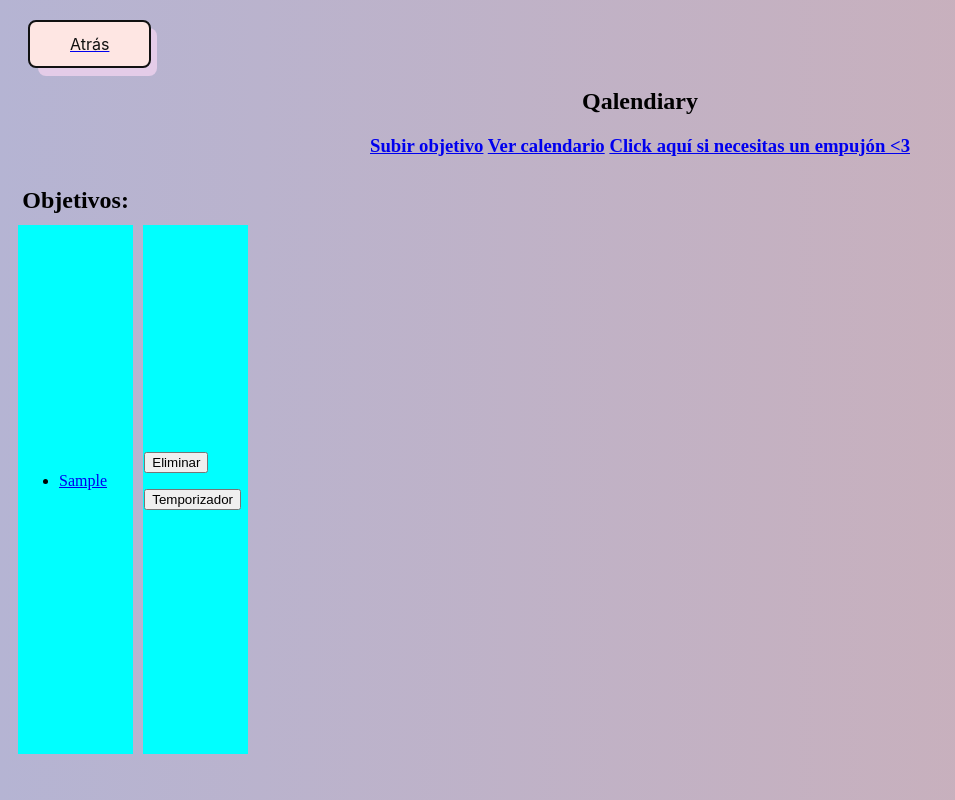
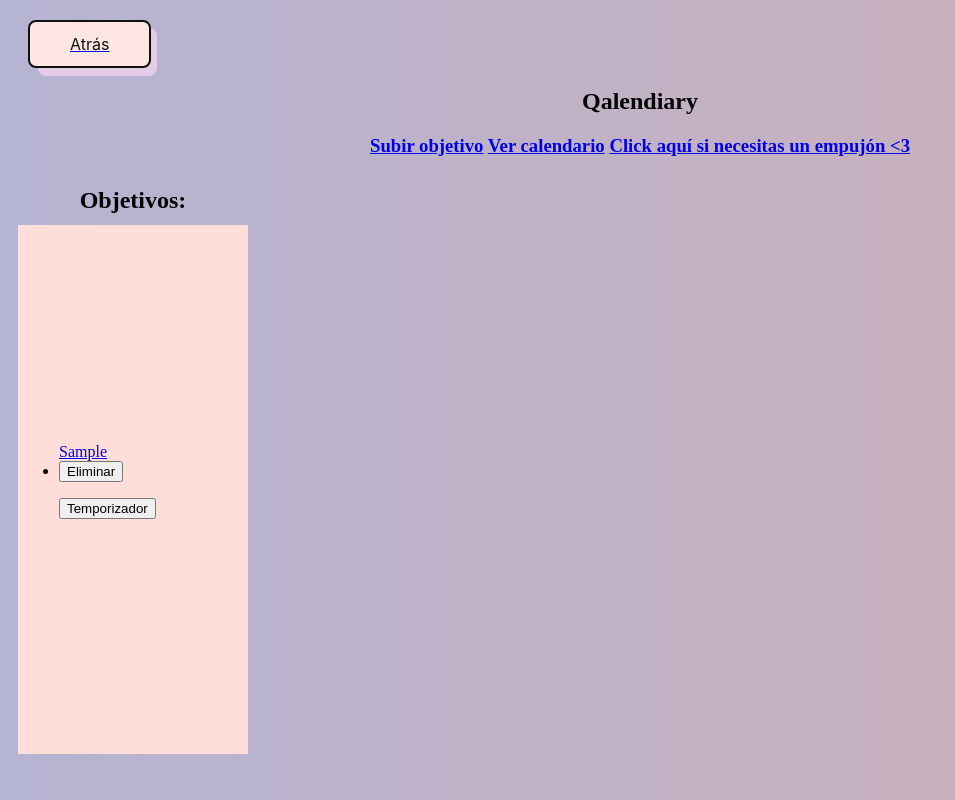
Before and after one commit to Yaircitop/Qalendiary, a Django app: template Qalendiary/templates/verobjetivo.html in a window 1280 px wide. Shown: the whole page, without its empty margins (0-955 px from the left). Run offline with Django 4.2, Linux system fonts and the light colour scheme; tables that the repository leaves empty hold one stand-in row (values such as "Sample post"); the template is opened without the code that fills it: values that come from a table or form of the project are taken from there, most other values are stand-ins (such as "Sample title", 1, 10 or a date in 2020).

Commit message:
Objetivo MEJOR
Ahi si po

```diff
--- a/Qalendiary/static/objetivoplantilla.css
+++ b/Qalendiary/static/objetivoplantilla.css
@@ -22,13 +22,16 @@
 }
 
 tbody {
-    background-color: aqua;
+    background-color:#ffdeda;
 }
 
 #objetivos {
     margin: 0;
     padding: 0;
+    font-size: 2vh;
 }
+
+
 
 .atras {
     font-size: 3vh;
--- a/Qalendiary/templates/verobjetivo.html
+++ b/Qalendiary/templates/verobjetivo.html
@@ -35,8 +35,8 @@
                     {% for Objetivo in lista_objetivo %}
                     <tr>
                         <td>
-                            <ul><li><a id="objetivos" href = "{% url 'revisarobjetivo' Objetivo.pk %}">{{ Objetivo.objetivo }}</a></li></ul></td>
-                        <td>
+                            <ul><a id="objetivos" href = "{% url 'revisarobjetivo' Objetivo.pk %}">{{ Objetivo.objetivo }}</a>
+                                <li>
                                 <form method="POST" action="{% url 'borrarobjetivo' Objetivo.pk %}">
                                     {% csrf_token %}
                                     <button type="submit" class="btn btn-danger">Eliminar</button>
@@ -45,6 +45,8 @@
                                     {% csrf_token %}
                                     <button type="submit" class="btn btn-danger">Temporizador</button>
                                 </form>
+                                </li>
+                            </ul>
                         </td>
                     </tr>
             {% endfor %}
```
Lines whose indentation alone changed are shown as unchanged.
